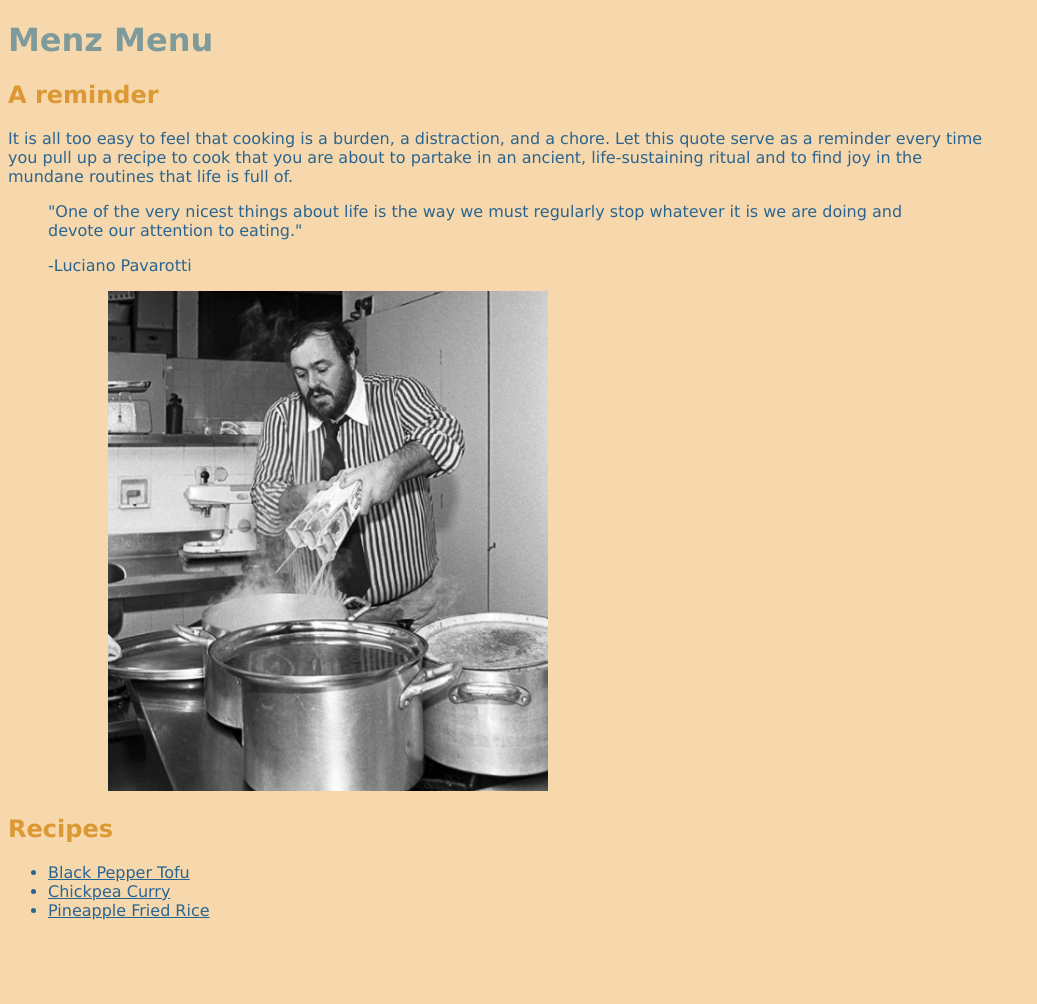
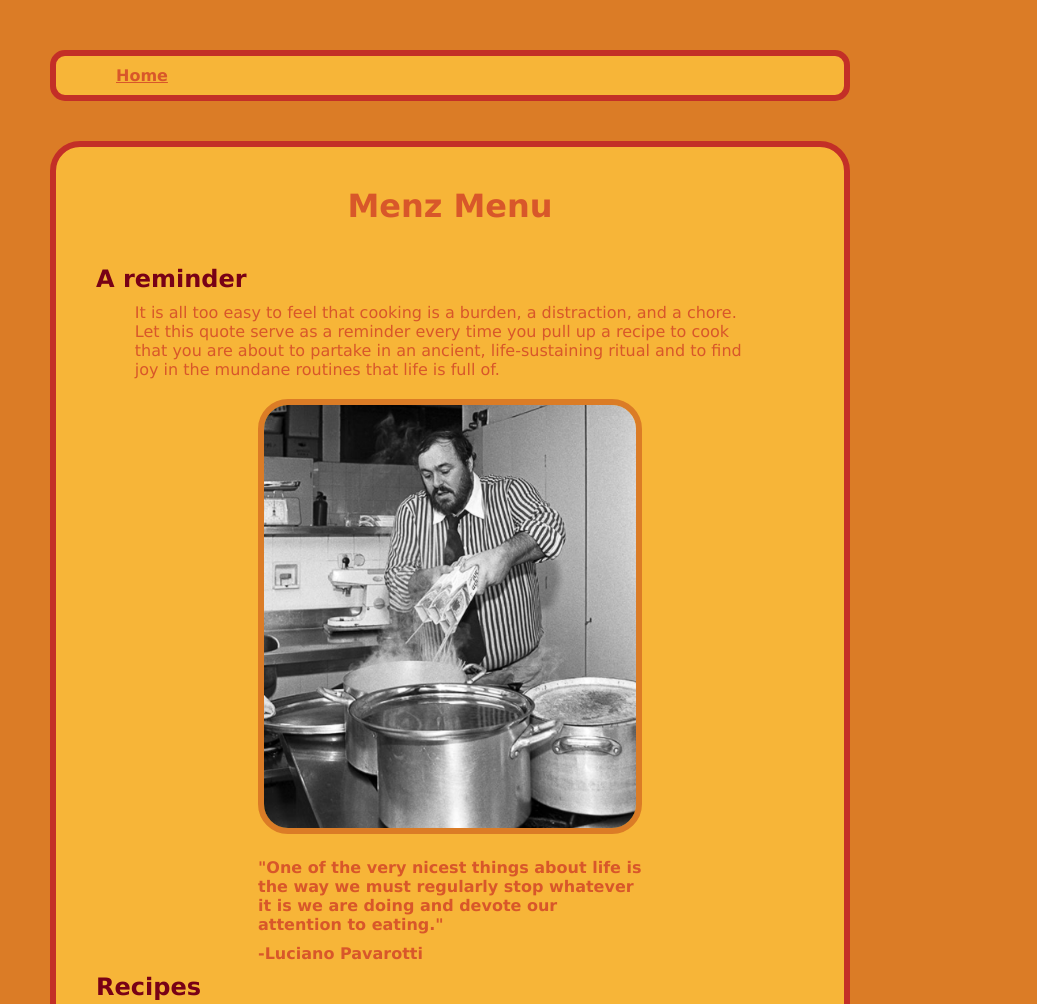
Before and after one commit to RyanMenz/odin-recipes, a plain HTML site: page index.html in a window 1280 px wide. Shown: the top 1004 px of the page, without its empty margins (0-1037 px from the left). Before the commit the page ends 936 px from the top, so only its background shows below. Drawn offline with Linux system fonts and the light colour scheme.

Commit message:
Style pages with basic CSS

```diff
--- a/index.html
+++ b/index.html
@@ -7,18 +7,28 @@
     <link rel="stylesheet" href="style.css">
 </head>
 <body>
+    <nav>
+        <ul>
+            <li><a href="./index.html">Home</a></li>
+        </ul>
+    </nav>
+    <div class="main_card">
         <h1>Menz Menu</h1>
         <h2>A reminder</h2>
         <p>It is all too easy to feel that cooking is a burden, a distraction, and a chore.  Let this quote serve as a reminder every time you pull up a recipe to cook that you are about to partake in an ancient, life-sustaining ritual and to find joy in the mundane routines that life is full of.</p>
+        <div class="image_container">   <!--Put image in div so I can center with "text-align"-->
+            <img src="./images/pavarotti.png" alt="Luciano Pavarotti in his kitchen dumping three boxes of spaghetti into a boiling pot." width="50%" height="auto">
+        </div>
         <blockquote>
-        <p>"One of the very nicest things about life is the way we must regularly stop whatever it is we are doing and devote our attention to eating."</p>-Luciano Pavarotti</p>
+            <p>"One of the very nicest things about life is the way we must regularly stop whatever it is we are doing and devote our attention to eating."</p>
+            <p>-Luciano Pavarotti</p>
         </blockquote>
-    <img src="./images/pavarotti.png" alt="Luciano Pavarotti in his kitchen dumping three boxes of spaghetti into a boiling pot." width="auto" height="500">
-    <h2>Recipes</h2>
+        <h2 id="recipes">Recipes</h2>
         <ul>
             <li><a href="recipes/black_pepper_tofu.html">Black Pepper Tofu</a></li>
             <li><a href="recipes/chickpea_curry.html">Chickpea Curry</a></li>
             <li><a href="recipes/pineapple_fried_rice.html">Pineapple Fried Rice</a></li>
         </ul>
+    </div>
 </body>
 </html>
--- a/style.css
+++ b/style.css
@@ -1,18 +1,85 @@
+html {
+    box-sizing: border-box;
+  }
+  *,  *::before,  *::after {
+    box-sizing: inherit;
+  }
+
+/*~!~!~!~!~DESCENDANT SELECTORS~!~!~!~!~*/
+
+blockquote p {
+    max-width: 50%;
+    margin-left: 25%;
+    font-weight: bold;
+}
+
+nav ul {
+    font-weight: bold;
+    list-style-type: none;
+}
+
+/*~!~!~!~!~CLASS SELECTORS~!~!~!~!~*/
+
+.main_card, nav {
+    border-radius: 30px;
+    margin: 40px;
+    max-width: 800px;
+    border: 6px solid #C32F27;
+    background-color: #F7B538;
+}
+
+.main_card {
+    padding-bottom: 40px;
+}
+
+.image_container {
+    text-align: center;
+}
+
+/*~!~!~!~!~TYPE SELECTORS~!~!~!~!~*/
+
 * {
-    max-width: 1000px;
     font-family: Verdana, Geneva, Tahoma, sans-serif;
-    background-color: #f6d8ac;
-    color: #2a6592;
+    color: #D8572A;
+    margin: 10px;
+}
+
+a {
+    margin: 0;
+}
+
+h1 {
+    padding: 30px;
+    text-align: center;
+    color: #D8572A;
+}
+
+h2 {
+    margin-left: 40px;
+    color: #780116;
+}
+
+body {
+    margin: 0px;
+    background-color: #DB7C26;
+}
+
+nav {
+    border-radius: 15px;
+    /* Sticky header
+    margin-top: 0;
+    position: fixed;
+    top: 0;
+    width: 100%
+    */
+}
+
+p {
+    max-width: 80%;
+    margin-left: 10%;
 }
 
 img {
-    margin-left: 100px;
+    border: 6px solid #DB7C26;
+    border-radius: 30px;
 }
-
-h1 {
-    color: #7e9a9a;
-}
-
-h2 {
-    color: #db9833;
-}
```
Also changed, not shown: recipes/black_pepper_tofu.html (+7 -0 lines), recipes/chickpea_curry.html (+7 -0 lines), recipes/pineapple_fried_rice.html (+6 -0 lines). Lines whose indentation alone changed are shown as unchanged.
